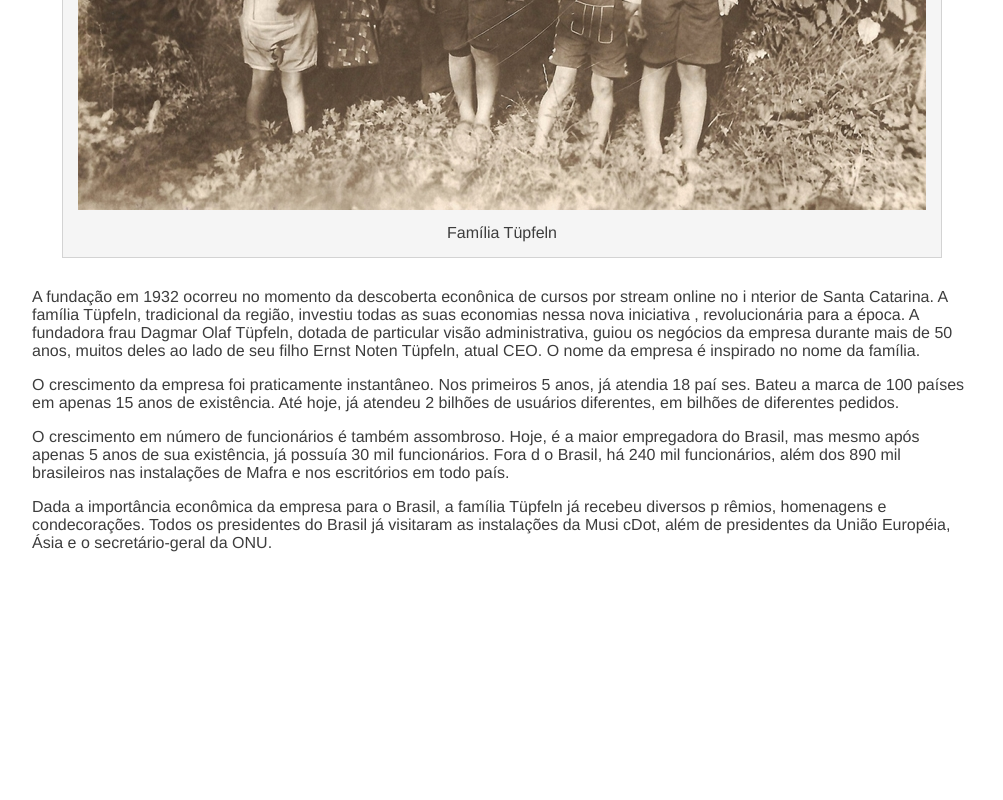
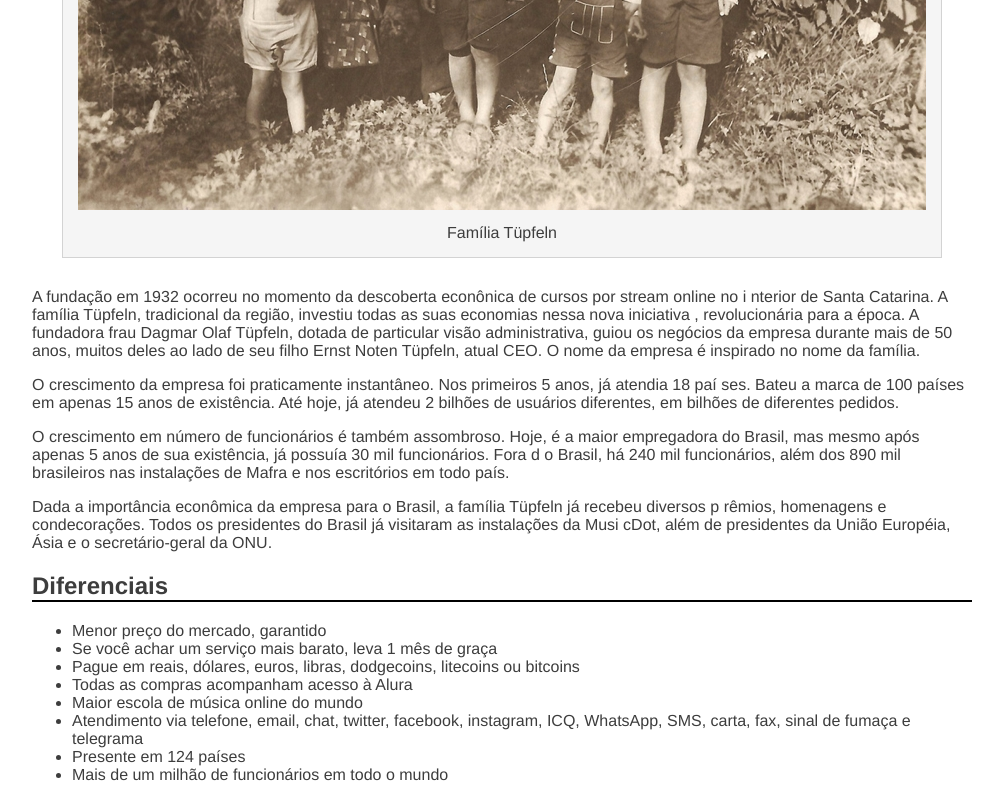
Before and after one commit to janssenbatista/curso-html-css-caelum, a plain HTML site: page sobre.html in a window 1280 px wide. Shown: the part 1525-2325 px from the top of the page, without its empty margins (138-1141 px from the left). Before the commit the page ends 2093 px from the top, so only its background shows below. Drawn offline with Linux system fonts and the light colour scheme.

Commit message:
update sobre.html: add section 'diferenciais'

```diff
--- a/sobre.html
+++ b/sobre.html
@@ -68,5 +68,22 @@
       presidentes do Brasil já visitaram as instalações da Musi cDot, além de
       presidentes da União Européia, Ásia e o secretário-geral da ONU.
     </p>
+    <h2 id="diferenciais">Diferenciais</h2>
+    <ul>
+      <li>Menor preço do mercado, garantido</li>
+      <li>Se você achar um serviço mais barato, leva 1 mês de graça</li>
+      <li>
+        Pague em reais, dólares, euros, libras, dodgecoins, litecoins ou
+        bitcoins
+      </li>
+      <li>Todas as compras acompanham acesso à Alura</li>
+      <li>Maior escola de música online do mundo</li>
+      <li>
+        Atendimento via telefone, email, chat, twitter, facebook, instagram,
+        ICQ, WhatsApp, SMS, carta, fax, sinal de fumaça e telegrama
+      </li>
+      <li>Presente em 124 países</li>
+      <li>Mais de um milhão de funcionários em todo o mundo</li>
+    </ul>
   </body>
 </html>
```
